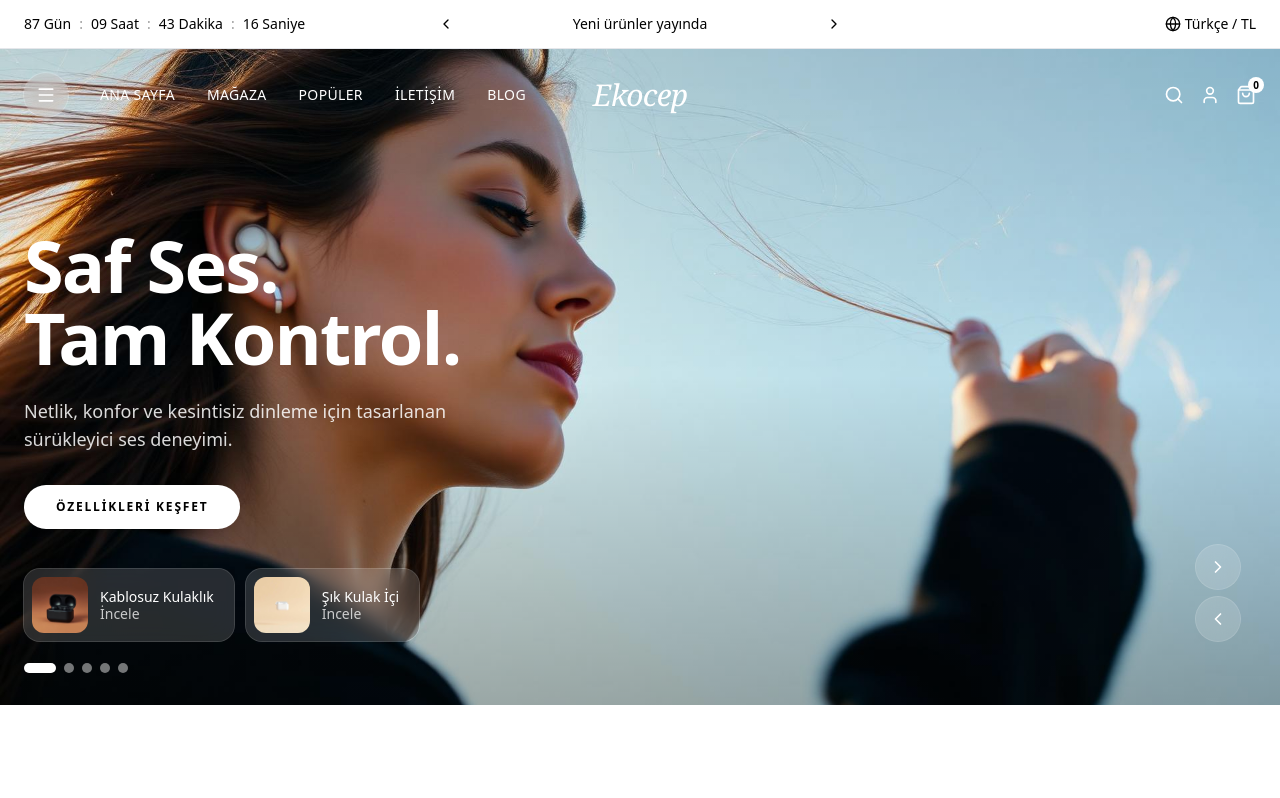
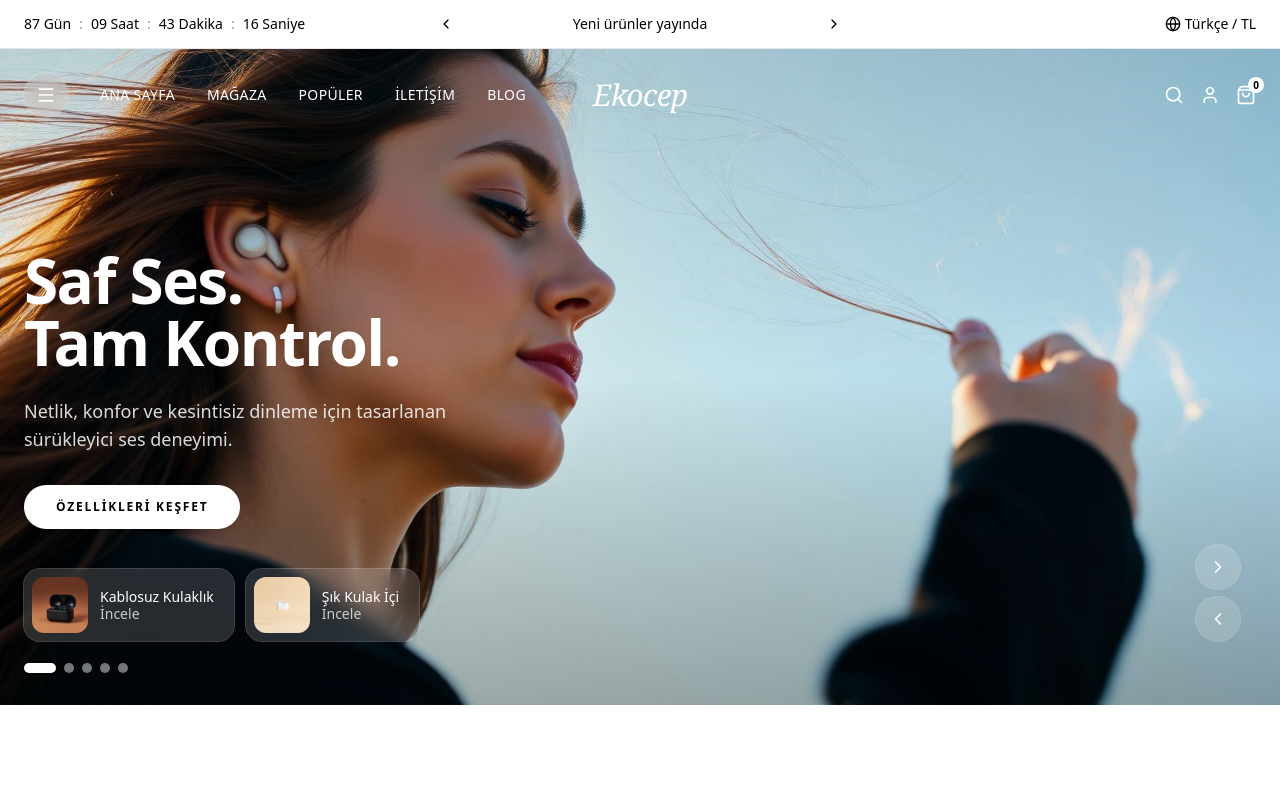
Before and after one commit to jackwolfiez/ekocep, a website with bundled scripts: page index.html in a window 1280 px wide. Shown: the top 798 px of the page. Built offline with nearby package versions, Linux system fonts and the light colour scheme.

Commit message:
Reduce desktop hero title size

```diff
--- a/index.html
+++ b/index.html
@@ -105,7 +105,7 @@
 
         <div class="relative z-10 mx-auto flex h-full max-w-[1600px] items-end px-4 pb-12 sm:px-6 sm:pb-16">
           <div class="max-w-xl text-white">
-            <h1 id="hero-title" class="text-5xl font-semibold leading-[0.95] tracking-tight sm:text-6xl lg:text-7xl">
+            <h1 id="hero-title" class="text-5xl font-semibold leading-[0.95] tracking-tight sm:text-6xl lg:text-[62px]">
               Saf Ses. <br /> Tam Kontrol.
             </h1>
             <p id="hero-copy" class="mt-6 max-w-md text-base leading-relaxed text-white/85 sm:text-lg">
```
